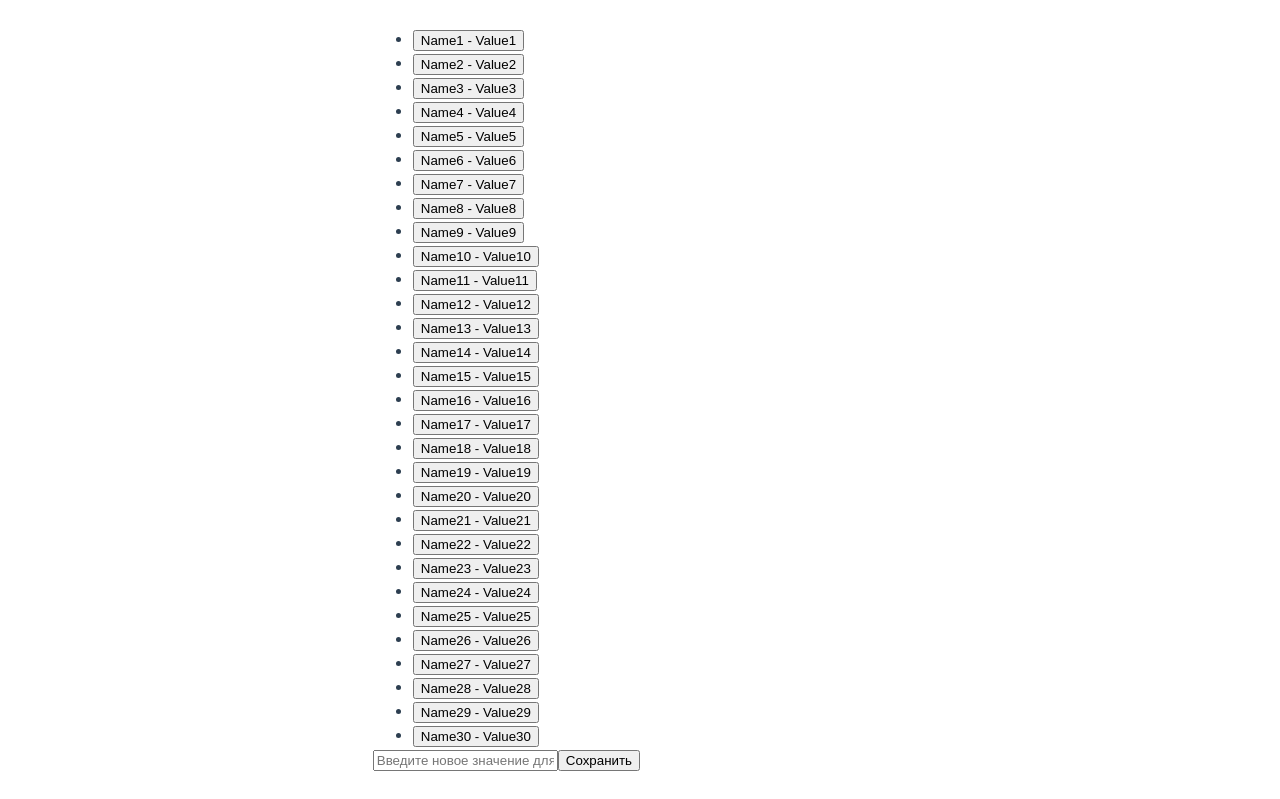
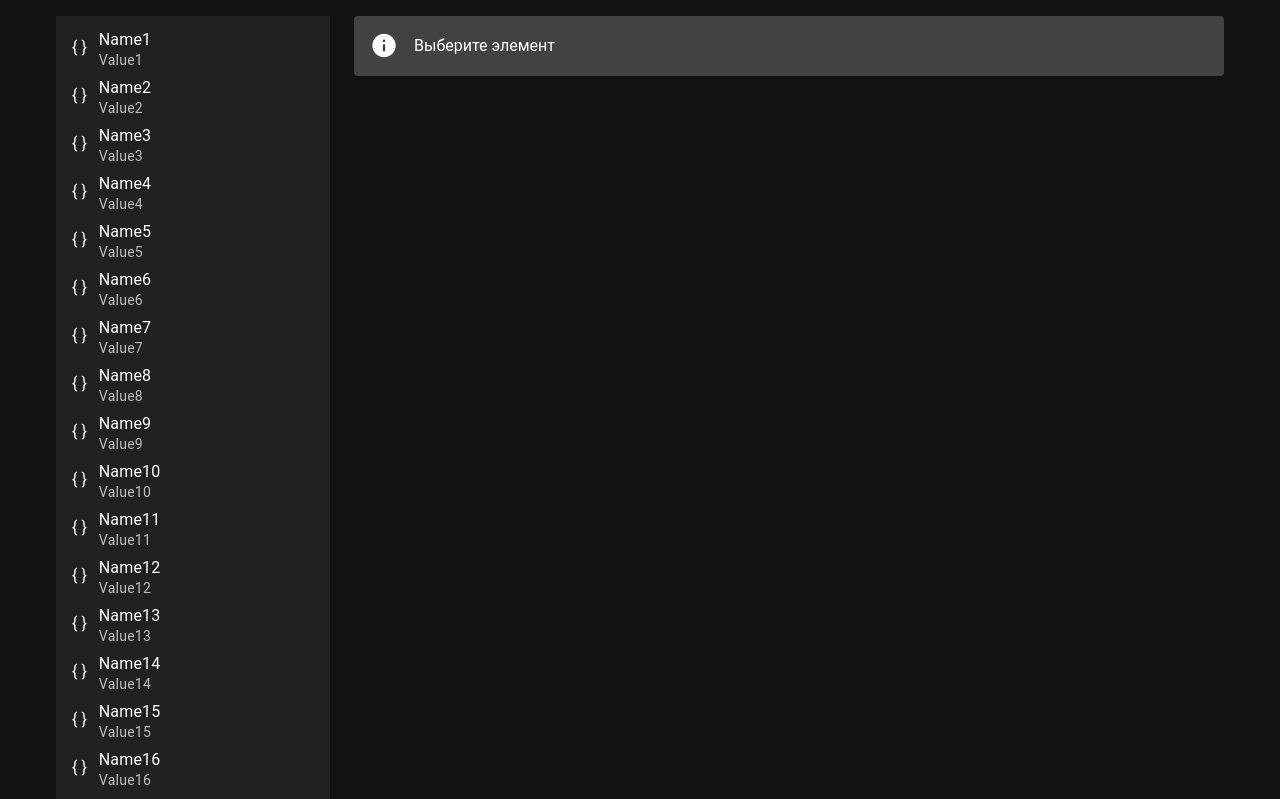
Before and after one commit to doyouwannatea/optimal-city-test, a Vue app: page / in a window 1280 px wide. Shown: the top 799 px of the page. Built offline with nearby package versions, Linux system fonts and the light colour scheme.

Commit message:
🆕 сверстал с помощью vuetify

```diff
--- a/package.json
+++ b/package.json
@@ -12,8 +12,10 @@
     "format": "prettier --write src/"
   },
   "dependencies": {
+    "@mdi/font": "^7.2.96",
     "pinia": "^2.1.3",
-    "vue": "^3.3.4"
+    "vue": "^3.3.4",
+    "vuetify": "^3.3.5"
   },
   "devDependencies": {
     "@rushstack/eslint-patch": "^1.2.0",
@@ -29,6 +31,7 @@
     "prettier": "^2.8.8",
     "typescript": "~5.0.4",
     "vite": "^4.3.9",
+    "vite-plugin-vuetify": "^1.0.2",
     "vue-tsc": "^1.6.5"
   }
 }
--- a/src/main.ts
+++ b/src/main.ts
@@ -1,5 +1,7 @@
-import './styles/main.css'
+import 'vuetify/styles'
+import '@mdi/font/css/materialdesignicons.css'
 
+import { createVuetify } from 'vuetify'
 import { createApp } from 'vue'
 import { createPinia } from 'pinia'
 
@@ -8,4 +10,5 @@ import App from './App.vue'
 const app = createApp(App)
 
 app.use(createPinia())
+app.use(createVuetify({ theme: { defaultTheme: 'dark' } }))
 app.mount('#app')
--- a/src/styles/base.css
+++ /dev/null
@@ -1,73 +0,0 @@
-/* color palette from <https://github.com/vuejs/theme> */
-:root {
-  --vt-c-white: #ffffff;
-  --vt-c-white-soft: #f8f8f8;
-  --vt-c-white-mute: #f2f2f2;
-
-  --vt-c-black: #181818;
-  --vt-c-black-soft: #222222;
-  --vt-c-black-mute: #282828;
-
-  --vt-c-indigo: #2c3e50;
-
-  --vt-c-divider-light-1: rgba(60, 60, 60, 0.29);
-  --vt-c-divider-light-2: rgba(60, 60, 60, 0.12);
-  --vt-c-divider-dark-1: rgba(84, 84, 84, 0.65);
-  --vt-c-divider-dark-2: rgba(84, 84, 84, 0.48);
-
-  --vt-c-text-light-1: var(--vt-c-indigo);
-  --vt-c-text-light-2: rgba(60, 60, 60, 0.66);
-  --vt-c-text-dark-1: var(--vt-c-white);
-  --vt-c-text-dark-2: rgba(235, 235, 235, 0.64);
-}
-
-/* semantic color variables for this project */
-:root {
-  --color-background: var(--vt-c-white);
-  --color-background-soft: var(--vt-c-white-soft);
-  --color-background-mute: var(--vt-c-white-mute);
-
-  --color-border: var(--vt-c-divider-light-2);
-  --color-border-hover: var(--vt-c-divider-light-1);
-
-  --color-heading: var(--vt-c-text-light-1);
-  --color-text: var(--vt-c-text-light-1);
-
-  --section-gap: 160px;
-}
-
-@media (prefers-color-scheme: dark) {
-  :root {
-    --color-background: var(--vt-c-black);
-    --color-background-soft: var(--vt-c-black-soft);
-    --color-background-mute: var(--vt-c-black-mute);
-
-    --color-border: var(--vt-c-divider-dark-2);
-    --color-border-hover: var(--vt-c-divider-dark-1);
-
-    --color-heading: var(--vt-c-text-dark-1);
-    --color-text: var(--vt-c-text-dark-2);
-  }
-}
-
-*,
-*::before,
-*::after {
-  box-sizing: border-box;
-  margin: 0;
-  font-weight: normal;
-}
-
-body {
-  min-height: 100vh;
-  color: var(--color-text);
-  background: var(--color-background);
-  transition: color 0.5s, background-color 0.5s;
-  line-height: 1.6;
-  font-family: Inter, -apple-system, BlinkMacSystemFont, 'Segoe UI', Roboto, Oxygen, Ubuntu,
-    Cantarell, 'Fira Sans', 'Droid Sans', 'Helvetica Neue', sans-serif;
-  font-size: 15px;
-  text-rendering: optimizeLegibility;
-  -webkit-font-smoothing: antialiased;
-  -moz-osx-font-smoothing: grayscale;
-}
--- a/src/styles/main.css
+++ /dev/null
@@ -1,35 +0,0 @@
-@import './base.css';
-
-#app {
-  max-width: 1280px;
-  margin: 0 auto;
-  padding: 2rem;
-
-  font-weight: normal;
-}
-
-a,
-.green {
-  text-decoration: none;
-  color: hsla(160, 100%, 37%, 1);
-  transition: 0.4s;
-}
-
-@media (hover: hover) {
-  a:hover {
-    background-color: hsla(160, 100%, 37%, 0.2);
-  }
-}
-
-@media (min-width: 1024px) {
-  body {
-    display: flex;
-    place-items: center;
-  }
-
-  #app {
-    display: grid;
-    grid-template-columns: 1fr 1fr;
-    padding: 0 2rem;
-  }
-}
--- a/src/views/HomeView.vue
+++ b/src/views/HomeView.vue
@@ -1,28 +1,47 @@
 <template>
   <main>
+    <VContainer>
+      <VRow>
+        <VCol cols="3">
           <nav>
-      <ul>
-        <li v-for="nameValueItem in nameValueStore.nameValueList" :key="nameValueItem.name">
-          <button @click="onSelectElement(nameValueItem)">
-            {{ nameValueItem.name }} - {{ nameValueItem.value }}
-          </button>
-        </li>
-      </ul>
+            <VList>
+              <VListItem
+                v-for="nameValueItem in nameValueStore.nameValueList"
+                :key="nameValueItem.name"
+                :title="nameValueItem.name"
+                :subtitle="nameValueItem.value"
+                @click="onSelectElement(nameValueItem)"
+              >
+                <template #prepend>
+                  <div class="mr-3">{ }</div>
+                </template>
+              </VListItem>
+            </VList>
           </nav>
+        </VCol>
+        <VCol>
           <section>
-      <form @submit.prevent="nameValueStore.editElement(newItemValue)">
+            <VAlert
+              v-if="!nameValueStore.currentEditableElement"
+              icon="mdi-information"
+              text="Выберите элемент"
+            />
+            <form v-else @submit.prevent="nameValueStore.editElement(newItemValue)">
               <label>
                 {{ nameValueStore.currentEditableElement?.name }}
-          <input
+                <VTextField
                   ref="inputRef"
                   type="text"
                   placeholder="Введите новое значение для элемента"
                   v-model="newItemValue"
                 />
               </label>
-        <button>Сохранить</button>
+              <VBtn type="submit">Сохранить</VBtn>
             </form>
           </section>
+        </VCol>
+      </VRow>
+    </VContainer>
   </main>
 </template>
 
--- a/vite.config.ts
+++ b/vite.config.ts
@@ -2,10 +2,11 @@ import { fileURLToPath, URL } from 'node:url'
 
 import { defineConfig } from 'vite'
 import vue from '@vitejs/plugin-vue'
+import vuetify from 'vite-plugin-vuetify'
 
 // https://vitejs.dev/config/
 export default defineConfig({
-  plugins: [vue()],
+  plugins: [vue(), vuetify()],
   resolve: {
     alias: {
       '@': fileURLToPath(new URL('./src', import.meta.url))
```
Also changed, not shown: 1 other file (tests, documents, lock files or other folders). Lines whose indentation alone changed are shown as unchanged.
